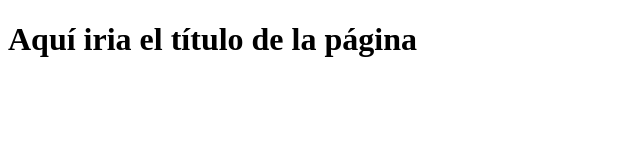
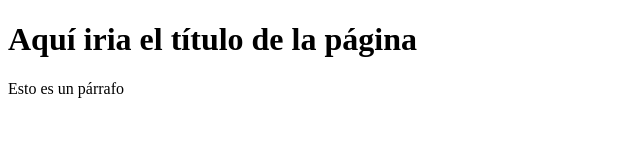
Before and after one commit to Michaelbvb21/ProyectoWeb, a plain HTML site: page index.html in a window 1280 px wide. Shown: the whole page, without its empty margins (0-640 px from the left). Drawn offline with Linux system fonts and the light colour scheme.

Commit message:
Update index.html

```diff
--- a/index.html
+++ b/index.html
@@ -7,5 +7,6 @@
 </head>
 <body>
     <h1>Aquí iria el título de la página</h1>
+    <P>Esto es un párrafo</P>
 </body>
 </html>
```
